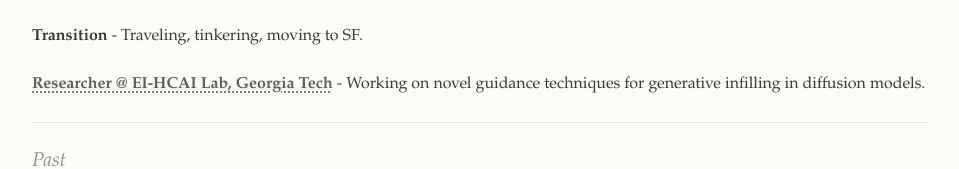
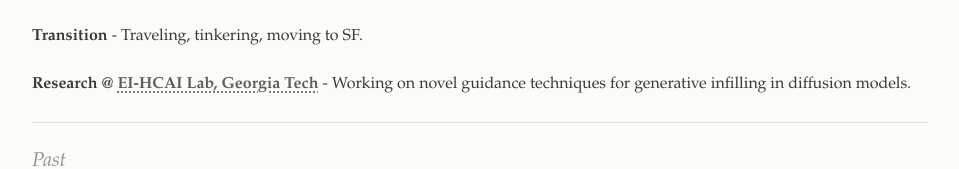
Before and after one commit to ayushpai/ayushpai.github.io, a Next.js app: page / in a window 1280 px wide. Shown: the part 303-472 px from the top of the page, without its empty margins (160-1119 px from the left). Built offline with nearby package versions, Linux system fonts and the light colour scheme.

Commit message:
Refine homepage research link styling

```diff
--- a/src/app/page.tsx
+++ b/src/app/page.tsx
@@ -7,9 +7,11 @@ const currentItems = [
     description: "Traveling, tinkering, moving to SF.",
   },
   {
-    title: "Researcher @ EI-HCAI Lab, Georgia Tech",
+    title: "Research @ EI-HCAI Lab, Georgia Tech",
+    titlePrefix: "Research @ ",
+    titleLinkText: "EI-HCAI Lab, Georgia Tech",
     description: "Working on novel guidance techniques for generative infilling in diffusion models.",
-    href: "https://eilab.gatech.edu/",
+    titleHref: "https://eilab.gatech.edu/",
   },
 ];
 
@@ -61,6 +63,9 @@ function ItemLine({
     title: string;
     description: string;
     href?: string;
+    titlePrefix?: string;
+    titleLinkText?: string;
+    titleHref?: string;
     descriptionLinkText?: string;
     descriptionHref?: string;
   };
@@ -77,7 +82,19 @@ function ItemLine({
 
   return (
     <p>
-      {item.href ? (
+      {item.titlePrefix && item.titleLinkText && item.titleHref ? (
+        <>
+          <strong>{item.titlePrefix}</strong>
+          <a
+            href={item.titleHref}
+            target="_blank"
+            rel="noreferrer"
+            className="text-[rgba(58,58,58,0.82)] underline decoration-dotted underline-offset-4"
+          >
+            <strong>{item.titleLinkText}</strong>
+          </a>
+        </>
+      ) : item.href ? (
         <a
           href={item.href}
           target="_blank"
```
